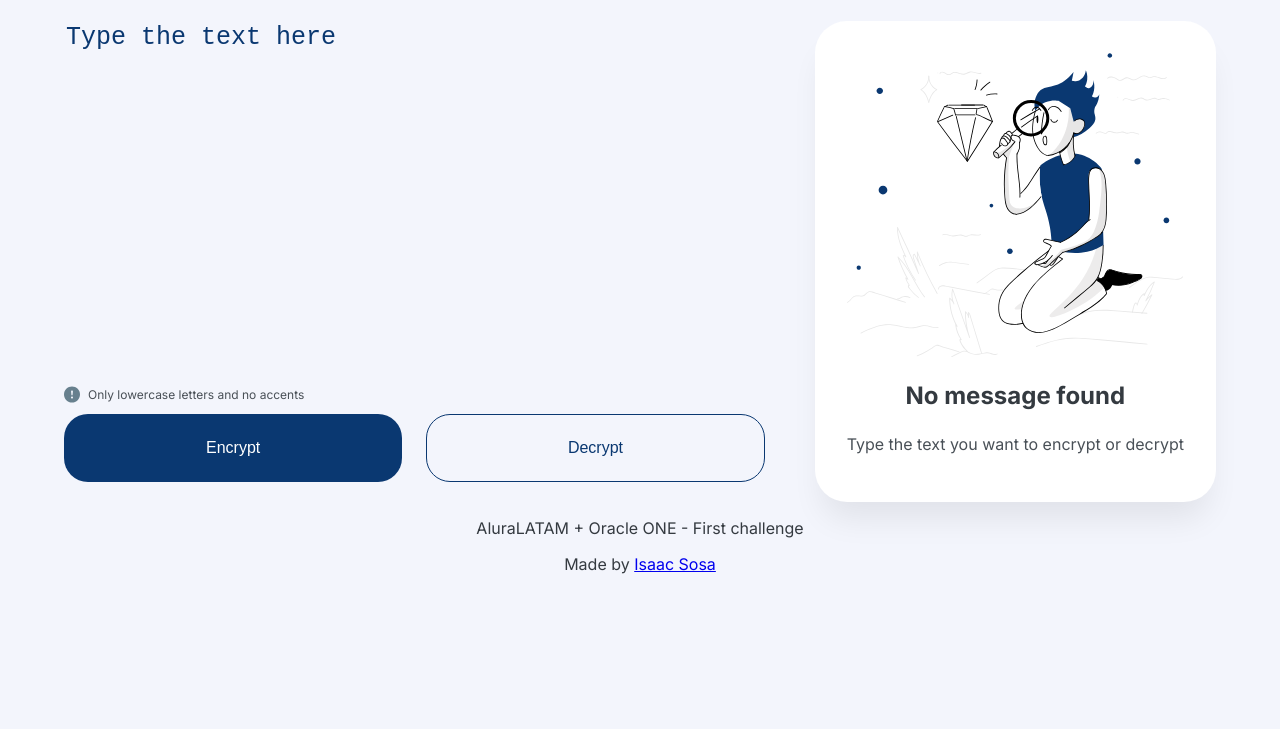
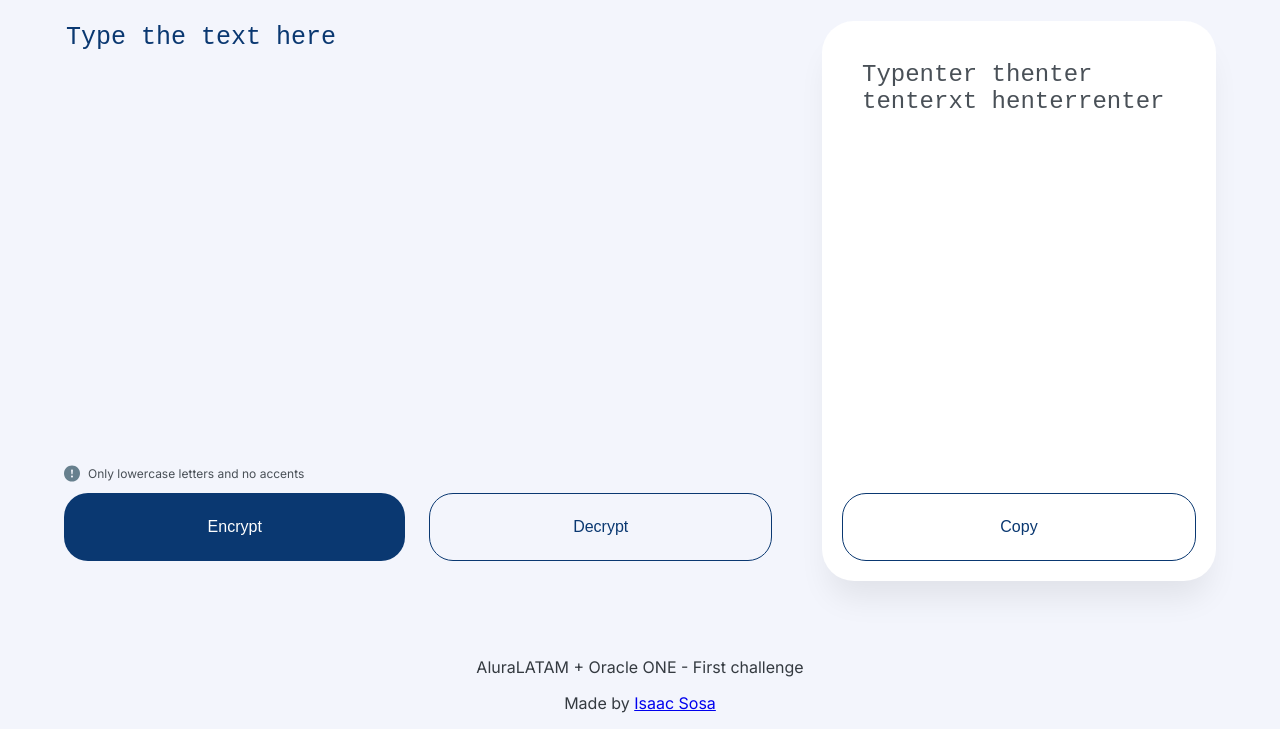
Before and after one commit to isaacsosadj/text-encryptor-OracleONE, a plain HTML site: page index.html in a window 1280 px wide. Both pictures are taken after a click on the button "Encrypt". Shown: the part 71-800 px from the top of the page. Drawn offline with Linux system fonts and the light colour scheme.

Commit message:
fix html, css and add js

```diff
--- a/css/style.css
+++ b/css/style.css
@@ -19,11 +19,30 @@ body {
     font-size: 1.6rem;
     background-color: var(--light-blue-100);
     font-family: 'Inter', sans-serif;
+    height: 100vh;
+    display: flex;
+    flex-direction: column;
+}
+
+.content {
+    flex: 1;
 }
 
 .container {
     max-width: 90%;
     margin: 0 auto;
+}
+
+.display--none {
+    display: none!important;
+}
+
+.fs--24 {
+    font-size: 2.4rem;
+}
+
+.mb--0 {
+    margin-bottom: 0!important;
 }
 
 .btn {
@@ -38,7 +57,7 @@ body {
 
 @media (min-width: 480px) {
     .btn {
-        width: 50%;
+        /* width: 50%; */
     }
 }
 
@@ -118,16 +137,32 @@ body {
     color: var(--gray-400);
 }
 
+.messages__encrypted {
+    height: 100%;
+    display: flex;
+    flex-direction: column;
+    gap: 1rem;
+}
+
+.messages__encrypted textarea {
+    resize: none;
+    outline: transparent;
+    border: none;
+    padding: 2rem;
+    min-height: 300px;
+    flex: 1;
+}
 
 /* Desktop version */
 @media (min-width: 1024px) {
     .main {
         display: flex;
+        height: 70vh;
         gap: 5rem;
     }
 
     .encryptor {
-        flex: 1;
+        flex: 2;
         display: flex;
         flex-direction: column;
     }
@@ -136,7 +171,19 @@ body {
         flex: 1;
     }
 
+    .messages {
+        flex: 1;
+        padding: 2rem;
+        display: flex;
+        flex-direction: column;
+        justify-content: center;
+    }
+
     .messages img {
         display: block;
     }
+
+    .messages__encrypted textarea {
+        min-height: 0;
+    }
 }
--- a/index.html
+++ b/index.html
@@ -10,7 +10,9 @@
     <link href="https://fonts.googleapis.com/css2?family=Inter:wght@400;700&display=swap" rel="stylesheet">
     <link rel="stylesheet" href="css/style.css">
 </head>
+
 <body>
+    <div class="content">
         <div class="container">
             <header class="header">
                 <img class="header__logo" src="img/logo.svg" alt="alura logo">
@@ -35,8 +37,16 @@
 
                 <div class="messages">
                     <img src="img/illustration.svg" alt="ilustracion">
+                    <div class="messages__text">
                         <p class="message--bold">No message found</p>
                         <p class="message--light">Type the text you want to encrypt or decrypt</p>
+                    </div>
+
+                    <div class="messages__encrypted display--none">
+                        <textarea class="message--light fs--24" id="encrypted__text"></textarea>
+                        <button class="btn btn--transparent mb--0">Copy</button>
+                    </div>
+                </div>
             </div>
         </div>
     </div>
@@ -45,5 +55,7 @@
         <p>AluraLATAM + Oracle ONE - First challenge</p>
         <p>Made by <a href="https://github.com/isaacsosadj" target="_blank">Isaac Sosa</a></p>
     </footer>
+
+    <script src="js/app.js"></script>
 </body>
 </html>
--- /dev/null
+++ b/js/app.js
@@ -0,0 +1,39 @@
+const encryptInput = document.querySelector('#encryptor_input');
+const encryptBtn = document.querySelector('#encrypt');
+const dencryptBtn = document.querySelector('#decrypt');
+const messageImage = document.querySelector('.messages img');
+const messageText = document.querySelector('.messages .messages__text');
+const encryptedDiv = document.querySelector('.messages__encrypted');
+const encryptedText = document.querySelector('#encrypted__text');
+
+
+encryptBtn.addEventListener('click', encrypt);
+
+encryptInput.addEventListener('click', () => {
+
+    if (encryptInput.value == 'Type the text here') {
+        encryptInput.value =  '';
+    }
+});
+
+function encrypt() {
+    let inputValue = encryptInput.value;
+    let encryptValue = inputValue.replace(/e/gi, 'enter')
+                       .replace(/i/gi, 'imes')
+                       .replace(/a/gi, 'ai')
+                       .replace(/o/gi, 'ober')
+                       .replace(/u/gi, 'ufat');
+
+    hideDefaultMessage();
+    showEncryptText(encryptValue);
+}
+
+function hideDefaultMessage() {
+    messageImage.classList.add('display--none');
+    messageText.classList.add('display--none');
+}
+
+function showEncryptText(text) {
+    encryptedText.textContent = text;
+    encryptedDiv.classList.remove('display--none');
+}
```
Lines whose indentation alone changed are shown as unchanged.
